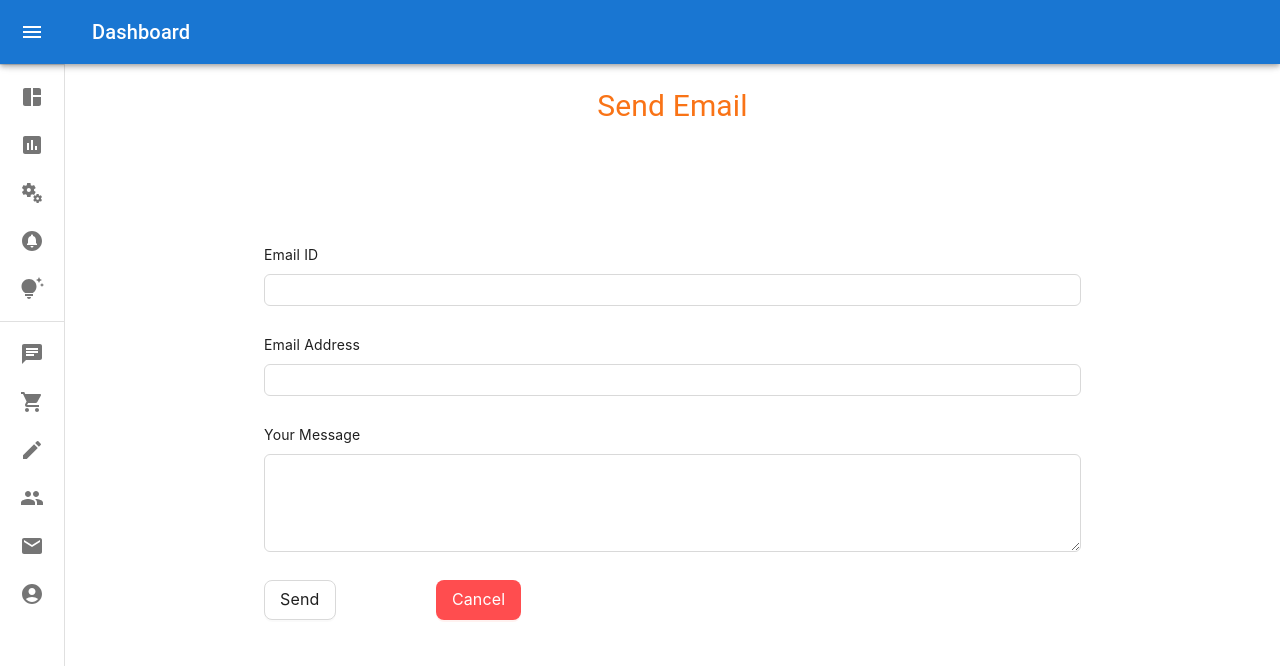
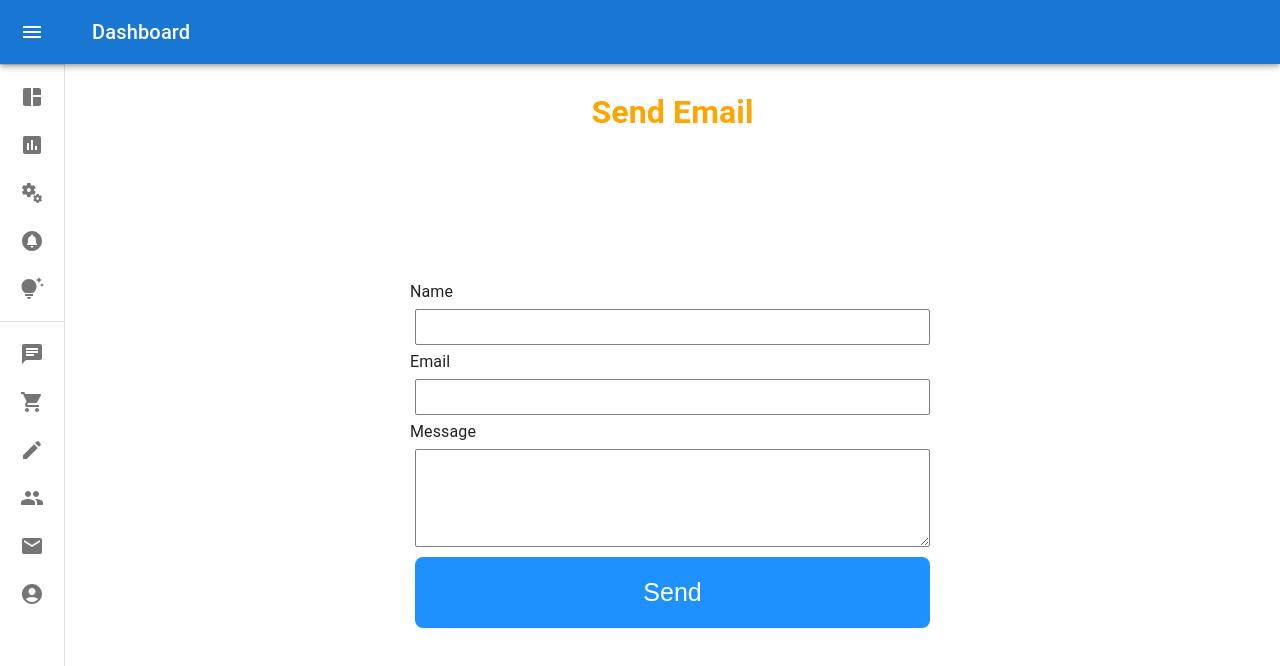
Before and after one commit to msrdeepu/nxt-dashb, a Next.js app: page /leads in a window 1280 px wide. Shown: the top 666 px of the page. Built offline with nearby package versions, Linux system fonts and the light colour scheme.

Commit message:
email setup

```diff
--- a/package.json
+++ b/package.json
@@ -11,6 +11,7 @@
   "dependencies": {
     "@ant-design/icons": "^5.2.6",
     "@chatscope/chat-ui-kit-react": "^1.10.1",
+    "@emailjs/browser": "^3.11.0",
     "@emotion/react": "^11.11.1",
     "@emotion/styled": "^11.11.0",
     "@fontsource/roboto": "^5.0.8",
@@ -23,6 +24,7 @@
     "apexcharts": "^3.35.0",
     "chart.js": "^4.4.0",
     "dotenv": "^16.3.1",
+    "emailjs-com": "^3.2.0",
     "eslint": "8.48.0",
     "eslint-config-next": "13.4.19",
     "framer-motion": "^6.5.1",
--- /dev/null
+++ b/src/pages/leads/email.css
@@ -0,0 +1,37 @@
+.top-header {
+  color: orange;
+  text-align: center;
+}
+.form-container {
+  display: flex;
+  flex-direction: column;
+  justify-content: center;
+  align-items: center;
+  height: 80vh;
+}
+.form-item {
+  display: flex;
+  flex-direction: column;
+  width: 45%;
+}
+.form-item input {
+  height: 45px;
+  border-radius: 2px;
+  margin: 5px;
+  border: solid 1px gray;
+}
+.form-item textarea {
+  border-radius: 2px;
+  margin: 5px;
+  border: solid 1px gray;
+}
+
+.form-item button {
+  border: none;
+  height: 25%;
+  margin: 5px;
+  border-radius: 8px;
+  color: white;
+  background-color: dodgerblue;
+  font-size: 25px;
+}
--- a/src/pages/leads/index.jsx
+++ b/src/pages/leads/index.jsx
@@ -1,44 +1,46 @@
-import React from "react";
-import "../../app/globals.css";
-import { Col, Row, Form, Input, Button } from "antd";
-const { TextArea } = Input;
+import React, { useRef } from "react";
+import "./email.css";
+import emailjs from "@emailjs/browser";
+// import emailjs from "@emailjs-com";
 
 const Leads = () => {
+  const form = useRef();
+
+  const sendEmail = (e) => {
+    e.preventDefault();
+
+    emailjs
+      .sendForm(
+        "service_7e3bszd",
+        "template_8hempqo",
+        form.current,
+        "flQTXa2wEQpRPk4RG"
+      )
+      .then(
+        (result) => {
+          console.log(result.text);
+        },
+        (error) => {
+          console.log(error.text);
+        }
+      );
+    e.target.reset();
+  };
   return (
     <>
-      <h1 className="text-center text-3xl text-orange-500">Send Email</h1>
-      <div className="h-[80vh] w-[100%] flex justify-center items-center">
-        <Form layout="vertical" title="Send Email" className="w-[70%]">
-          <Row gutter={[8, 4]}>
-            <Col xs={24}>
-              <Form.Item label="Email ID" name="mailid">
-                <Input />
-              </Form.Item>
-            </Col>
-            <Col xs={24}>
-              <Form.Item label="Email Address" name="mailaddress">
-                <Input />
-              </Form.Item>
-            </Col>
-            <Col xs={24}>
-              <Form.Item label="Your Message" name="message">
-                <TextArea rows={4} />
-              </Form.Item>
-            </Col>
-            <Col xs={5}>
-              <Form.Item>
-                <Button size="large">Send</Button>
-              </Form.Item>
-            </Col>
-            <Col xs={5}>
-              <Form.Item>
-                <Button size="large" type="primary" danger>
-                  Cancel
-                </Button>
-              </Form.Item>
-            </Col>
-          </Row>
-        </Form>
+      <h1 className="top-header">Send Email</h1>
+      <div className="form-container">
+        <form className="form-item" ref={form} onSubmit={sendEmail}>
+          <label>Name</label>
+          <input type="text" name="user_name" />
+          <label>Email</label>
+          <input type="email" name="user_email" />
+          <label>Message</label>
+          <textarea rows={8} name="message" />
+          <button className="submit-btn" type="submit" value="Send">
+            Send
+          </button>
+        </form>
       </div>
     </>
   );
```
Also changed, not shown: 1 other file (tests, documents, lock files or other folders).
